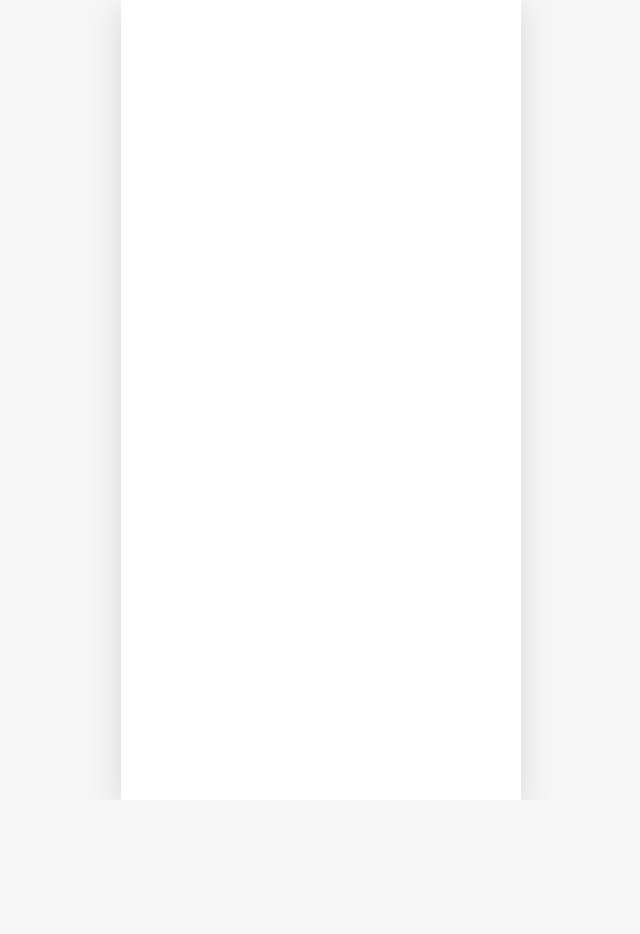
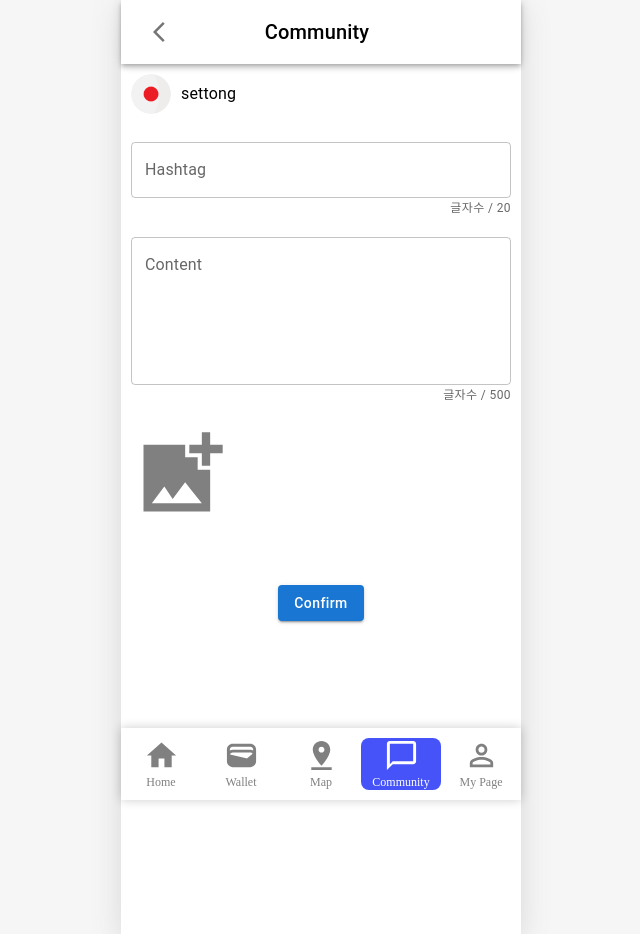
Before and after one commit to v6-yeogaekgi/FE_yeogaekgi, a React (Create React App) app: page /community/modify in a window 1280 px wide. Before the commit this address had no page. Shown: the whole page, without its empty margins (319-959 px from the left). Before the commit the page ends 800 px from the top, so only its background shows below. Built offline with nearby package versions, Linux system fonts and the light colour scheme.

Commit message:
fix: post edtitor (modify, regist)

```diff
--- a/src/App.js
+++ b/src/App.js
@@ -16,6 +16,9 @@ import EditComment from './pages/Community/EditComment';
 import ImageDetail from "./pages/Community/ImageDetail";
 import TopUp from './pages/TopUp/TopUp';
 
+import NewPost from './pages/Community/NewPost'
+import EditPost from './pages/Community/EditPost'
+
 
 const PageLayout = ({ children, menuName }) => {
     return (
@@ -23,7 +26,7 @@ const PageLayout = ({ children, menuName }) => {
             display: 'flex',
             flexDirection: 'column',
             minHeight: '100vh',
-            paddingTop: '70px', // header 높이만큼 패딩 추가
+            paddingTop: '64px', // header 높이만큼 패딩 추가
             paddingBottom: '70px', // Footer 높이만큼 패딩 추가
         }}>
             <Header menuName={menuName} />
@@ -43,7 +46,9 @@ function App() {
                 <Route path={"/home"} element={<PageLayout menuName={'home'}><HomePage /></PageLayout>} />
                 <Route path={"/wallet"} element={<PageLayout menuName={'wallet'}><Wallet /></PageLayout>} />
                 <Route path={"/map"} element={<PageLayout menuName={'map'}><Map/></PageLayout>} />
-                <Route path={"/community"} element={<PageLayout menuName={'community'}><Main /></PageLayout>} />
+                <Route path={"/community"} element={<PageLayout menuName={'Community'}><Main /></PageLayout>} />
+                <Route path={"/community/regist"} element={<PageLayout menuName={'Community'}><NewPost/></PageLayout>}/>
+                <Route path={"/community/modify"} element={<PageLayout menuName={'Community'}><EditPost/></PageLayout>}/>
                 <Route path={"/community/post"} element={<Post />}/>
                 <Route path={"/community/comment/edit"} element={<PageLayout menuName={'comment edit'}><EditComment /></PageLayout>} />
                 <Route path={"/community/imageDetail"} element={<ImageDetail />} />
--- a/src/components/BasicTextField/BasicTextField.js
+++ b/src/components/BasicTextField/BasicTextField.js
@@ -1,10 +1,11 @@
 import * as React from 'react';
 import TextField from '@mui/material/TextField';
 
-const BasicTextField = ({variant, onChange, placeholder, sx}) => {
+const BasicTextField = ({variant, onChange, placeholder, sx, fullWidth=false, multiline=false, rows=1, label="", defaultValue="", InputProps}) => {
     // variant = outlined | filled | standard
     return (
-        <TextField variant={variant} onChange={onChange} placeholder={placeholder} sx={sx}/>
+        <TextField variant={variant} onChange={onChange} placeholder={placeholder} sx={sx} fullWidth={fullWidth} multiline={multiline} rows={rows} label={label} InputProps={InputProps} defaultValue={defaultValue}/>
+
     );
 }
 
--- a/src/pages/Community/EditPost.jsx
+++ b/src/pages/Community/EditPost.jsx
@@ -0,0 +1,39 @@
+import PostEditor from './components/PostEditor';
+import PostList from './components/PostList';
+
+
+export default function EditPost() {
+    // 게시글 상세 조회 api
+    const post = {
+
+        postId: 1,
+        memberId: 1,
+        nickname: "settong",
+        images : [],
+        content: "adkjflajskjkjkjkjsdf jkj\nakjsdf;kajsfkajsfkjs\njaljsdfajsdfjlasjfj\nadkjflajskjkjkjkjsdf jkj\nakjsdf;kajsfkajsfkjs\njaljsdfajsdfjlasjfj\nadkjflajskjkjkjkjsdf jkj\nakjsdf;kajsfkajsfkjs\njaljsdfajsdfjlasjfj\nadkjflajskjkjkjkjsdf jkj\nakjsdf;kajsfkajsfkjs\njaljsdfajsdfjlasjfj\nadkjflajskjkjkjkjsdf jkj\nakjsdf;kajsfkajsfkjs\njaljsdfajsdfjlasjfj\n",
+        hashtag: "안녕하세요",
+        likeCnt: 12412,
+        commentCnt: 1234,
+        regGate : "2024-08-14",
+        modDate: "2024-08-14",
+        likeState: 0,
+
+    }
+    const member ={
+        memberId: 1,
+        nickname: "settong",
+        countryId: 1,
+    };
+
+
+    return(
+
+        <div>
+            <PostEditor
+                type={'modify'}
+                post={post}
+                member ={member}
+            ></PostEditor>
+        </div>
+    );
+}
--- a/src/pages/Community/NewPost.jsx
+++ b/src/pages/Community/NewPost.jsx
@@ -0,0 +1,20 @@
+import PostEditor from './components/PostEditor';
+import PostList from './components/PostList';
+
+
+const mem_dummy ={
+    memberId: 1,
+    nickname: 2,
+    countryId: 1,
+};
+
+export default function NewPost(props) {
+    return(
+        <div>
+            <PostEditor
+                type={'register'}
+                member ={mem_dummy}
+            ></PostEditor>
+        </div>
+    );
+}
--- a/src/pages/Community/components/PostEditor.jsx
+++ b/src/pages/Community/components/PostEditor.jsx
@@ -0,0 +1,117 @@
+import React, {useState, useRef} from "react";
+import { Stack } from "@mui/system";
+import BasicTextField from '../../../components/BasicTextField/BasicTextField';
+import BasicButton from '../../../components/BasicButton/BasicButton';
+import Avatar from '@mui/material/Avatar';
+import { getCountryImgById } from '../../../util';
+import Typography from '@mui/material/Typography';
+import AddPhotoAlternateSharpIcon from '@mui/icons-material/AddPhotoAlternateSharp';
+
+
+
+
+
+const SelectImage = ({images=[]}) => {
+    const [fileImgs, setFileImgs] = useState(images);
+
+    const imageInput1 = useRef(null);
+
+    const handleChange = (e) => {
+        console.log(e.target.files);
+        if(e.target.files.length > 3) {
+            // 3장 이상이면 안된다는 내용
+        }else{
+            let temp = [];
+            for(let i = 0; i<e.target.files.length; i++){
+                temp.push(e.target.files[i]);
+            }
+            setFileImgs(temp);
+        }
+
+    };
+
+    const onClick = (e, ref) => {
+            console.log(e);
+            ref.current?.click();
+    }
+    const inputStyle = {visibility: 'hidden', position: 'absolute' };
+    const imageStyle = { height: '120px', width: '120px', marginLeft:"5px"};
+    return (
+        <div>
+            <div style={{display:'flex'}}>
+                {/*실제 input file 요소는 숨김*/}
+                <input ref={imageInput1}
+                       type="file"
+                       onChange={handleChange}
+                       multiple
+                       style={inputStyle} />
+                <AddPhotoAlternateSharpIcon
+                    sx={{ color: 'gray', height: '100px', width: '100px' }}
+                    onClick={(event) => onClick(event, imageInput1)}
+                 >
+                </AddPhotoAlternateSharpIcon>
+                <div style={{  width: '280px', height:'125px',overflow: 'auto' }}>
+                    <div style={{ width: `${125*fileImgs.length}px`, height: '120px', justifyContent: 'space-around',}}>
+                        {fileImgs.map((image) => (
+                            <img
+                                src={typeof image == 'string' ? fileImgs : URL.createObjectURL(image)}
+                                alt="미리보기"
+                                style={{ height: '120px', width: '120px', marginLeft:"5px"}}
+                            />
+                        ))}
+                    </div>
+                </div>
+            </div>
+        </div>
+    );
+};
+
+
+const PostEditor = ({
+                        type = 'register', // register | modify
+                        post={imges:[], hashtag:"", content:""},
+                        member,
+                    }) => {
+
+    const onClick = () => {
+
+    }
+    return (
+        <div className="post-editor" style={{ margin: '10px', height: '600px' }}>
+            <div className="profile"
+                 style={{ display: 'flex', alignItems: 'center', flexDirection: 'row', marginBottom: '10px' }}
+                 member={member.memberId}>
+                <Avatar alt="Remy Sharp" src={getCountryImgById(member.countryId)} sx={{ marginRight: '10px' }} />
+                <Typography>{member.nickname}</Typography>
+            </div>
+            <br />
+            <BasicTextField name="hashtag" label={'Hashtag'} variant={'outlined'} sx={{ width: '100%' }}
+                            fullWidth={true}>
+            </BasicTextField>
+            <div style={{ width: '100%', textAlign: 'right' }}>
+                <Typography variant="caption" color="text.secondary">{'글자수'} / 20</Typography>
+            </div>
+
+            <br />
+            <BasicTextField name="content" label={'Content'} variant={'outlined'} sx={{ width: '100%' }}
+                            fullWidth={true} rows={5}
+                            multiline={true}>
+            </BasicTextField>
+            <div style={{ width: '100%', textAlign: 'right' }}>
+                <Typography variant="caption" color="text.secondary">{'글자수'} / 500</Typography>
+            </div>
+            <br />
+            <SelectImage images={post.images} />
+            <br /><br />
+            <div style={{ width: '100%', textAlign: 'center' }}>
+                <BasicButton text={'Confirm'} variant={'contained'} onClick={onClick}></BasicButton>
+            </div>
+
+
+        </div>
+    );
+
+
+}
+
+export default PostEditor;
--- a/src/pages/Community/components/PostItem.jsx
+++ b/src/pages/Community/components/PostItem.jsx
@@ -1,20 +1,18 @@
 import { useNavigate } from 'react-router-dom';
 import React from 'react';
+import { Button, CardActionArea, CardActions } from '@mui/material';
+import { ImageList, ImageListItem } from '@mui/material';
 import Card from '@mui/material/Card';
 import CardContent from '@mui/material/CardContent';
-import CardMedia from '@mui/material/CardMedia';
-import { Button, CardActionArea, CardActions } from '@mui/material';
-import { ImageList, ImageListItem } from '@mui/material';
-
-import SmsOutlinedIcon from '@mui/icons-material/SmsOutlined';
 import Typography from '@mui/material/Typography';
 import Avatar from '@mui/material/Avatar';
+import SmsOutlinedIcon from '@mui/icons-material/SmsOutlined';
+import TranslateIcon from '@mui/icons-material/Translate';
 
-import LikeCheckbox from '../../../components/LikeCheckbox/LikeCheckbox'
+import LikeCheckbox from '../../../components/LikeCheckbox/LikeCheckbox';
+import { getCountryImgById } from '../../../util';
+import BasicButton from '../../../components/BasicButton/BasicButton';
 
-import ListItemAvatar from '@mui/material/ListItemAvatar';
-
-import { getCountryImgById } from '../../../util';
 
 const Images = ({
   images, postId
@@ -108,12 +106,23 @@ const PostItem = ({
                         <Images images={images} postId={postId}></Images>
                     </CardContent>
                 </CardActionArea>
-                <CardActions className="post-footer">
+                <CardActions className="post-footer" sx={{display:"flex", justifyContent:"space-between"}}>
                     <div style={{ display: "flex", alignItems: "center", flexDirection: "row" }}>
                         <LikeCheckbox className="likeCheck" checked={likeState==0?false:true}></LikeCheckbox>
                         <Typography className="likeCnt" variant="body2" color="text.secondary">{likeCnt}</Typography>
                         <SmsOutlinedIcon color="disabled" sx={{marginLeft:"15px", marginRight:"5px"}}></SmsOutlinedIcon>
                         <Typography  className="commentCnt" variant="body2" color="text.secondary">{commentCnt}</Typography>
+                    </div>
+                    <div>
+                        <Button
+                            size="small"
+                            variant="text"
+                            btnColor='#4653f9'
+                            textColor="ffffff"
+                        >
+                            <TranslateIcon/>
+                        </Button>
+
                     </div>
                 </CardActions>
             </Card>
```
Also changed, not shown: src/pages/Community/components/PostNav.jsx (+17 -4 lines).
